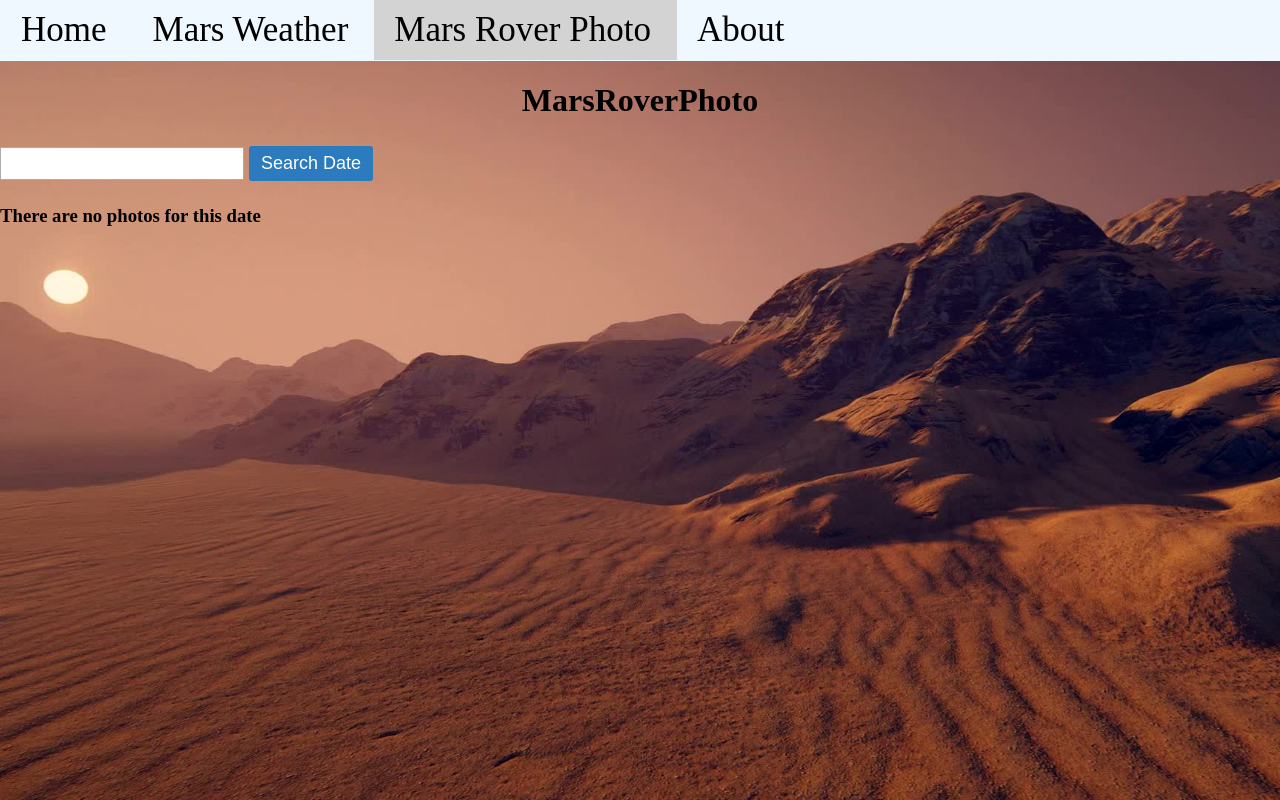
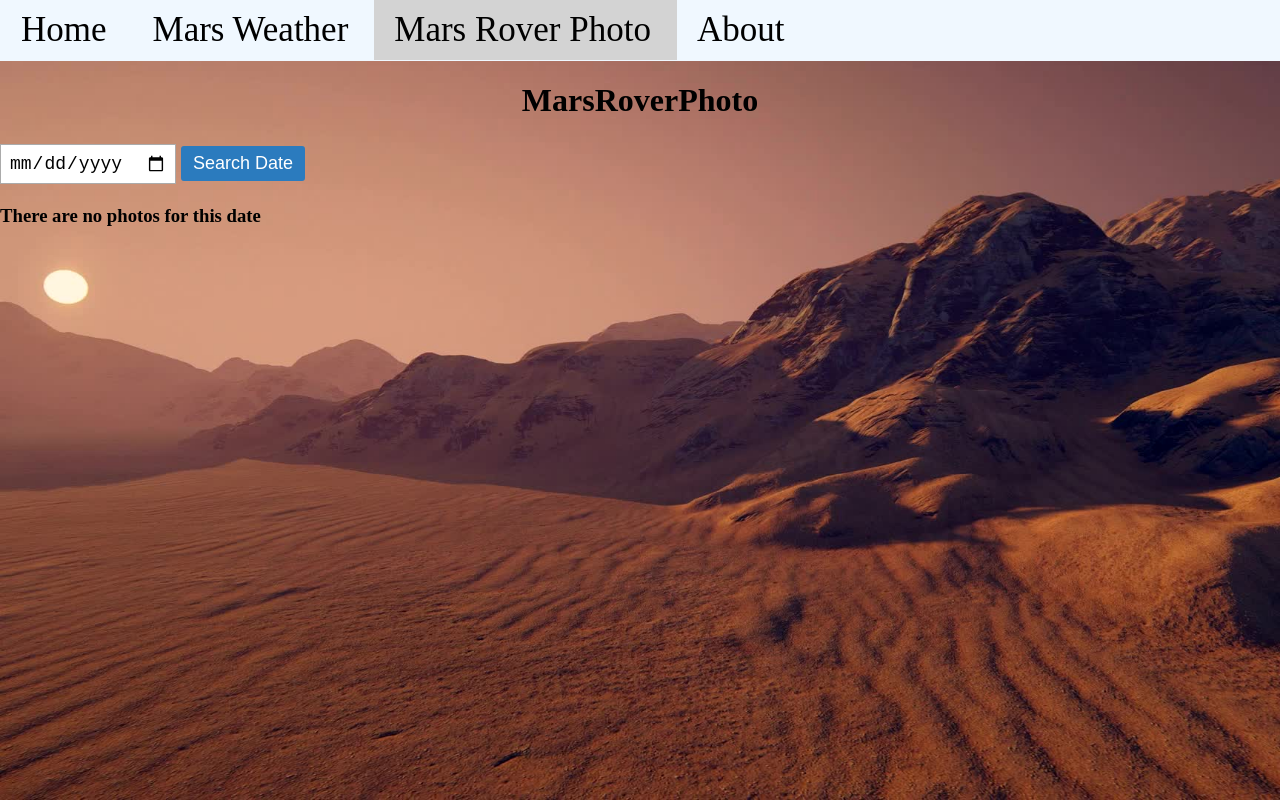
Before and after one commit to osu-cs419-w20/final-project-mars-weather, a React (Create React App) app: page /MarsRoverPhoto in a window 1280 px wide. Built offline with nearby package versions, Linux system fonts and the light colour scheme.

Commit message:
changed input formatt to date and started styling

```diff
--- a/src/pages/MarsRoverPhoto.js
+++ b/src/pages/MarsRoverPhoto.js
@@ -9,7 +9,7 @@ import styled from '@emotion/styled';
 
 const Input = styled.input`
   border: 1px solid #ababab;
-  padding: 5px;
+  padding: 8px;
   font-size: 18px;
 `;
 
@@ -30,15 +30,20 @@ const Button = styled.button`
   }
 `;
 
+const container = styled.div `
+  display: flex;
+`;
+
+const Photos = styled.div `
+
+`;
+
 function RoverContent({ date }) {
   const [ inputDate, setInputDate ] = useState(date || "");
   const [ data, setData ] = useState([]);
   const history = useHistory();
   // const api = "https://api.nasa.gov/mars-photos/api/v1/rovers/curiosity/photos?earth_date=2018-05-03&api_key=c872L3iRHOM9jlIPxbLTb0hgRk1q87Cs0jmDBcPh";
-
-
   // const [ loading, setLoading ] = useState(false);
-
 
   useEffect(() => {
     if(date) {
@@ -79,7 +84,7 @@ function RoverContent({ date }) {
 
   }, [ date ]);
 
-  console.log(data);
+  // console.log(data);
   // console.log("date: " + date);
   if(data) {
     if(data.length > 0) {
@@ -91,6 +96,9 @@ function RoverContent({ date }) {
              history.push(`?earth_date=${inputDate}`);
            }}>
              <Input
+              type="date"
+              name="date"
+              id="date"
               value={inputDate}
               onChange={e => setInputDate(e.target.value)}
              />
@@ -118,6 +126,9 @@ function RoverContent({ date }) {
             history.push(`?earth_date=${inputDate}`);
           }}>
           <Input
+           type="date"
+           name="date"
+           id="date"
            value={inputDate}
            onChange={e => setInputDate(e.target.value)}
           />
```
Lines whose indentation alone changed are shown as unchanged.
